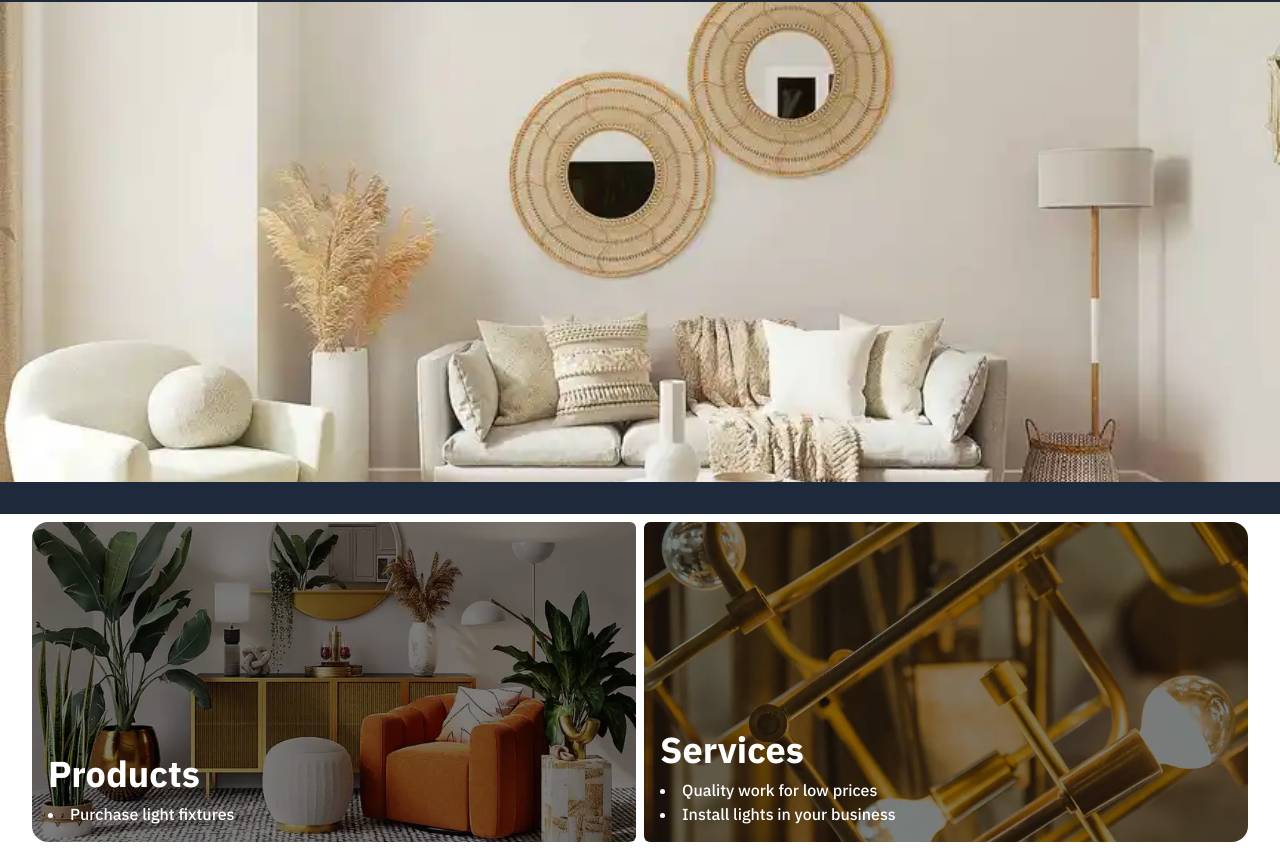
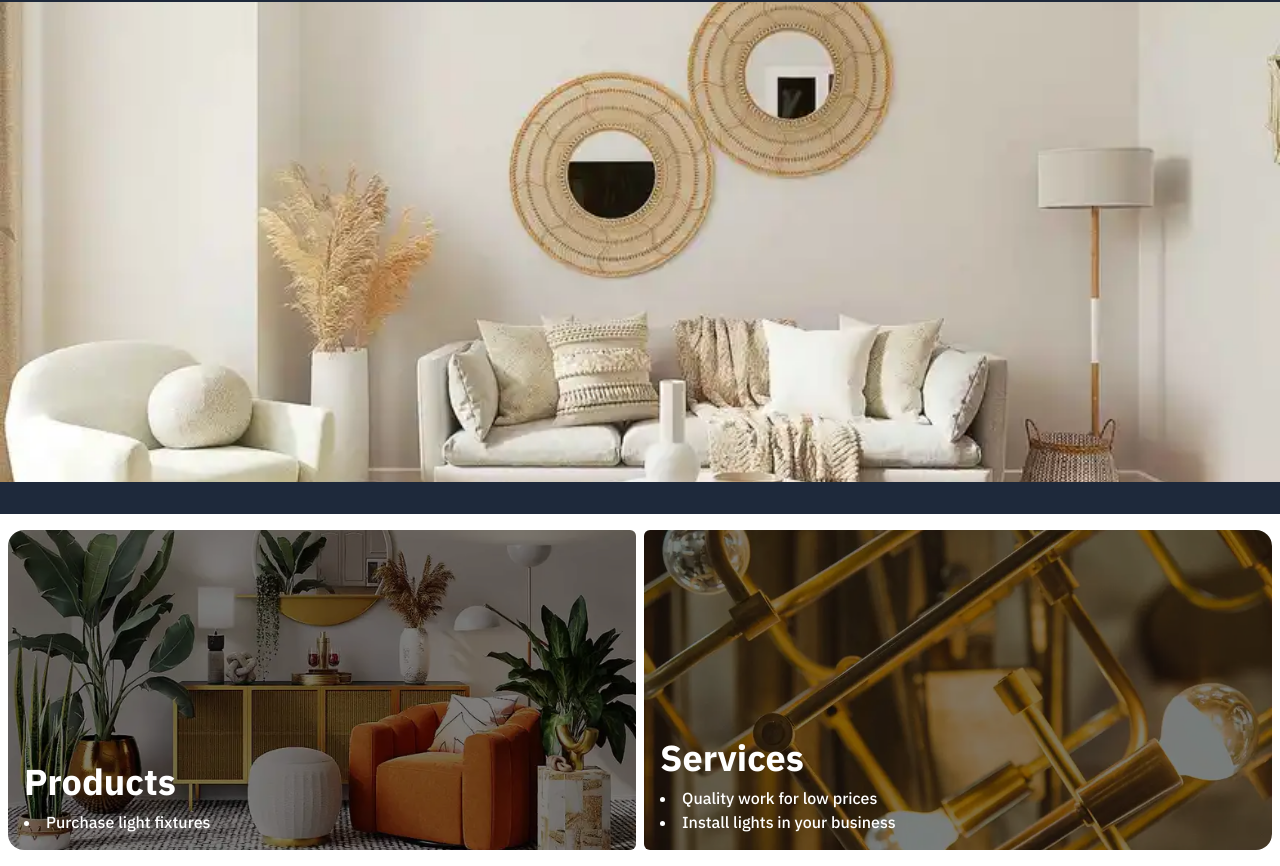
Before and after one commit to Lucien950/jhy-electrical, a Next.js app: page / in a window 1280 px wide. Shown: the part 302-1168 px from the top of the page. Built offline with nearby package versions, Linux system fonts and the light colour scheme; no server answers.

Commit message:
linkbox placement
p2

```diff
--- a/components/linkBoxes.tsx
+++ b/components/linkBoxes.tsx
@@ -2,7 +2,7 @@ import Link from "next/link"
 import Image from 'next/image';
 
 const linkBoxes = ({ onClick }: { onClick?: () => void }) => (
-	<div className="mx-2 md:mx-8 my-2 mb-6">
+	<div>
 		<div className="flex flex-col md:flex-row gap-x-2 gap-y-2 overflow-hidden rounded-2xl">
 			<Link onClick={onClick} href="/products" className="block flex-1 focus:ring-4 outline-none rounded-md overflow-hidden">
 				<div className="p-4 h-72 md:h-80 flex flex-col justify-end relative text-white group">
--- a/components/navbar/navbar.tsx
+++ b/components/navbar/navbar.tsx
@@ -82,13 +82,18 @@ export const NavBar = () => {
 			</nav>
 			{/* side */}
 			<motion.div
-				className="fixed z-20 top-0 left-0 h-screen max-w-[32rem] w-full pt-36 bg-white bg-opacity-20 gap-y-4 md:hidden"
-				style={{ backdropFilter: "blur(16px)" }}
+				className="
+					fixed z-20 top-0 left-0 px-2 grid place-items-center
+					h-screen max-w-[32rem] w-full md:hidden
+					bg-white bg-opacity-20 backdrop-blur-lg"
 				animate={isMobileMenuOpen ? "opened" : "closed"} initial="closed"
-				variants={{ opened: { x: 0 }, closed: { x: "-100%" } }} transition={{ ease: "easeInOut", duration: 0.4 }}
+				variants={{ opened: { x: 0 }, closed: { x: "-100%" } }}
+				transition={{ ease: "easeInOut", duration: 0.4 }}
 				id="mobileMenu"
 			>
-				<LinkBoxes onClick={closeMobileMenu} />
+				<div className="w-full">
+					<LinkBoxes onClick={closeMobileMenu} />
+				</div>
 			</motion.div>
 		</>
 	)
--- a/pages/index.tsx
+++ b/pages/index.tsx
@@ -15,7 +15,9 @@ export default function Home() {
 			</div>
 		</div>
 
-		<LinkBoxes />
+		<div className="container mx-auto px-2 py-4">
+			<LinkBoxes />
+		</div>
 		</>
 	)
 }
```
